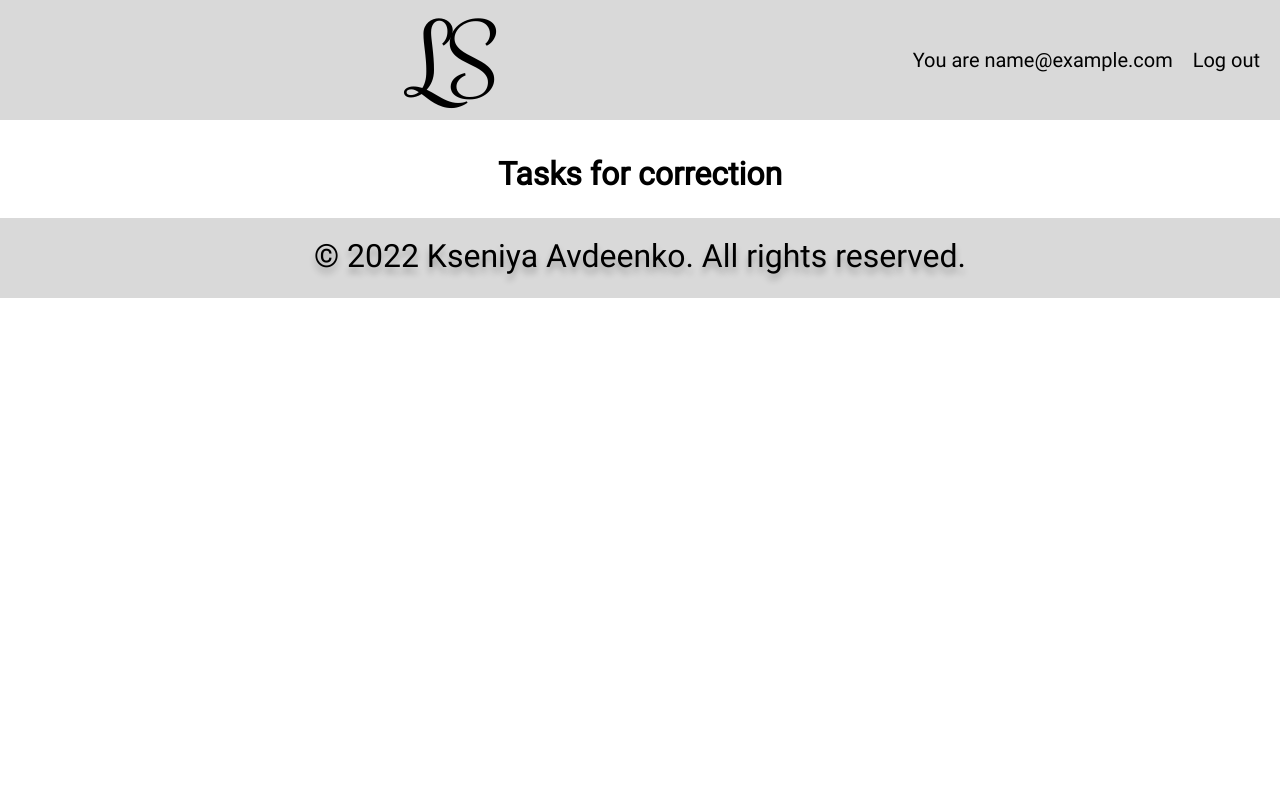
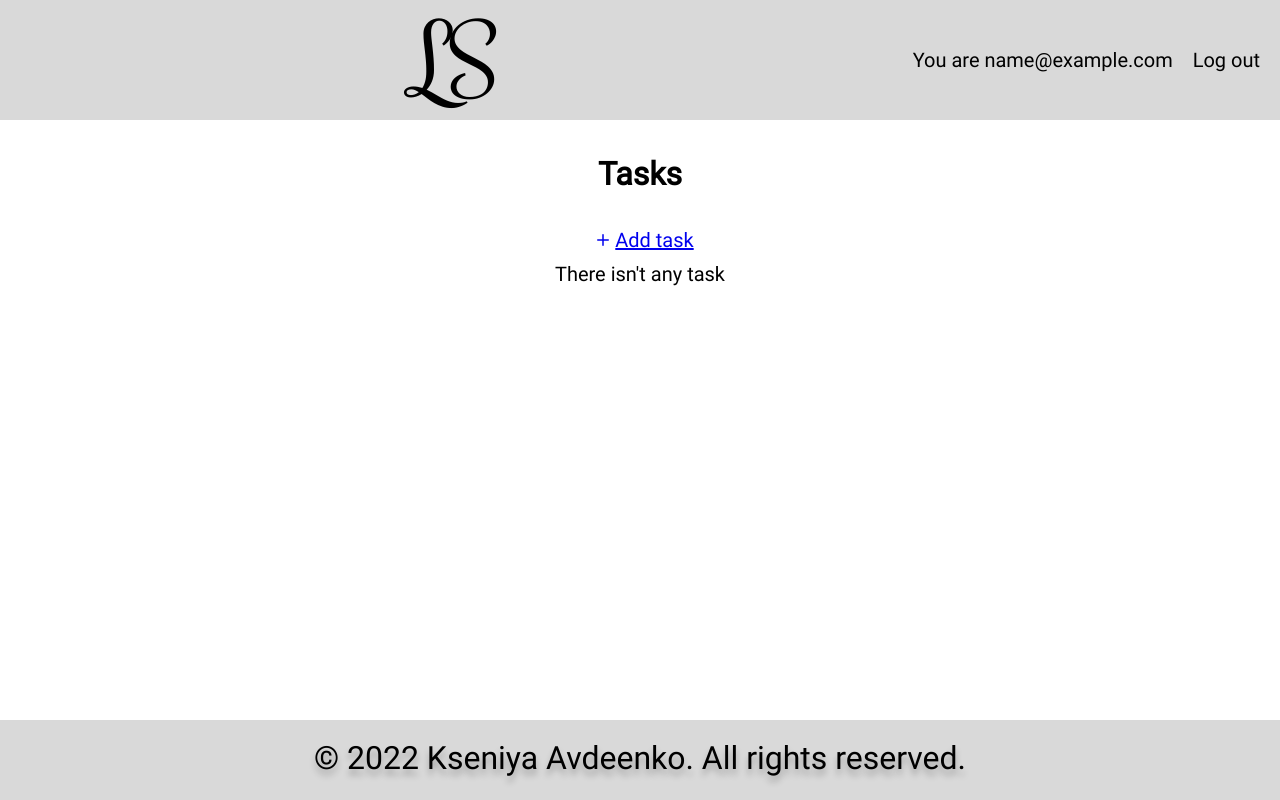
Before and after one commit to KseniyaAvdeenko/Learning_System, a Django app: page / in a window 1280 px wide. Run offline with Django 4.2, Linux system fonts and the light colour scheme; the visitor is signed in with stand-in values (Sample User, id 1); data that the repository does not hold is empty.

Commit message:
add add task for admin

```diff
--- a/learning_system/LS/models.py
+++ b/learning_system/LS/models.py
@@ -15,6 +15,7 @@
     last_name = models.CharField(verbose_name='last name', max_length=30)
     email = models.EmailField(unique=True)
     teacher = models.BooleanField(default=False)
+    student = models.BooleanField(default=False)
     date_joined = models.DateTimeField(auto_now_add=True)
     is_staff = models.BooleanField(default=False)
     is_active = models.BooleanField(default=True)
--- a/learning_system/LS/urls.py
+++ b/learning_system/LS/urls.py
@@ -13,7 +13,8 @@
     path('', views.home, name='home'),
     path('correction/<int:pk>/', views.correct_task, name='correct_task'),
     path('task/<slug:task_slug>/', views.task_detail, name='task_detail'),
-    path('profile/<int:pk>/', views.profile, name='profile')
+    path('profile/<int:pk>/', views.profile, name='profile'),
+    path('add_task/', AddTask.as_view(), name='add_task')
 ]
 
 if settings.DEBUG:
--- a/learning_system/LS/views.py
+++ b/learning_system/LS/views.py
@@ -6,7 +6,7 @@
 from django.urls import reverse_lazy
 from django.views import View
 from django.views.generic import CreateView, DetailView
-from .forms import RegistrationForm, LoginUserForm, MakeHwForm, CorrectHwForm
+from .forms import RegistrationForm, LoginUserForm, MakeHwForm, CorrectHwForm, TasksForm
 from .models import *
 
 
@@ -21,7 +21,7 @@
     template_name = 'login.html'
 
     def get_success_url(self):
-        return reverse_lazy('profile')
+        return reverse_lazy('home')
 
 
 def logout_user(request):
@@ -83,7 +83,7 @@
         form = CorrectHwForm(request.POST, instance=obj)
         if form.is_valid():
             try:
-                # CorrectionHw.objects.create(**form.cleaned_data)
+                CorrectionHw.objects.create(**form.cleaned_data)
                 answer = CorrectionHw(feedback=form.cleaned_data['feedback'], mark=form.cleaned_data['mark'])
                 answer.save()
                 return redirect("home")
@@ -118,3 +118,9 @@
         'teach_quantity': teach_quantity,
     }
     return render(request, html, context)
+
+
+class AddTask(CreateView):
+    form_class = TasksForm
+    template_name = 'add_task.html'
+    success_url = reverse_lazy('home')
--- a/learning_system/static/css/style.css
+++ b/learning_system/static/css/style.css
@@ -73,6 +73,7 @@
     display: flex;
     height:fit-content;
     justify-content: center;
+    min-height: 75vh;
 }
 
 .enter-form {
@@ -309,6 +310,7 @@
     width: 96%;
 }
 
+.add_task,
 .form-body form {
     display: flex;
     flex-direction: column;
@@ -316,6 +318,7 @@
     width: 96%;
 }
 
+.textarea,
 .form-body textarea {
     text-align: justify;
     padding: 10px 10px;
@@ -323,13 +326,16 @@
     border: 1px solid #ABABAB;
 }
 
+.input,
 .form-body input {
     margin-top: 15px;
+    padding: 10px;
 }
 
 .form-body button {
     margin-top: 25px auto;
 }
+
 
 
 /*task-correction*/
@@ -444,6 +450,16 @@
 .not_auth {
     display:flex;
     flex-direction: column;
+    margin-top: 35px;
+}
+
+.not_auth p {
+    display:flex;
+    width: fit-content;
+    align-items: baseline;
+    flex-direction: row;
+    font-size: 28px;
+    margin: 5px auto;
 }
 
 .not_auth a {
@@ -457,3 +473,44 @@
     height: 40px;
     margin-bottom: 20px;
 }
+
+/*admin task view*/
+
+.task-title-admin,
+.inner,
+.icons {
+    display: flex;
+    flex-direction: row;
+    align-items: center;
+}
+
+.task-title-admin {
+    justify-content: flex-end;
+    width: 100%;
+    height: 40px;
+    background: #ABABAB;
+}
+
+.inner {
+    width: 50%;
+    justify-content: space-between;
+    margin-right: 15px;
+}
+
+.icons svg {
+    margin-left: 10px;
+}
+
+/*adding*/
+
+.adding {
+    display: flex;
+    flex-direction: row;
+    align-items: center;
+    width: fit-content;
+    padding: 10px;
+}
+
+.adding svg {
+    margin-left: 5px;
+}
--- a/learning_system/templates/base.html
+++ b/learning_system/templates/base.html
@@ -15,7 +15,7 @@
             <nav class="nav">
                 {% if user.is_authenticated %}
                     <ul>
-                        <li><a href="{% url 'profile' user.pk %}">You are {{ user.email }}</li>
+                        <li><a href="{% url 'profile' user.pk %}">You are {{ user.email }}</a></li>
                         <li><a href="{% url 'logout' %}">Log out</a></li>
                     </ul>
                 {% else %}
--- a/learning_system/templates/home.html
+++ b/learning_system/templates/home.html
@@ -8,6 +8,7 @@
     {% if user.teacher %}
         <div class="container">
             <h1 class="title">Tasks for correction</h1>
+            {% if for_correct %}
                 {% for f_c in for_correct %}
                     <div class="task-correction">
                         <div class="correction-header">
@@ -19,35 +20,48 @@
                         </button>
                     </div>
                 {% endfor %}
+            {% else %}
+                <p>There is no homeworks to correct</p>
+            {% endif %}
         </div>
     {% elif user.is_staff %}
         <div class="container">
-                    <h1 class="title">Tasks for correction</h1>
-                    {% for f_c in for_correct %}
-                        <div class="task-correction">
-                            <div class="correction-header">
-                                <p>From student: {{f_c.from_student}}</p>
-                                <p>For task: {{f_c.task_id}}</p>
-                            </div>
-                            <button class="btn">
-                                <a href="{% url  'correct_task' f_c.pk %}">Check it</a>
-                            </button>
+            <h1 class="title">Tasks</h1>
+            <a class="adding" href="{% url  'add_task' %}">
+                <svg xmlns="http://www.w3.org/2000/svg" width="24" height="24" fill="currentColor" class="bi bi-plus" viewBox="0 0 16 16">
+                    <path d="M8 4a.5.5 0 0 1 .5.5v3h3a.5.5 0 0 1 0 1h-3v3a.5.5 0 0 1-1 0v-3h-3a.5.5 0 0 1 0-1h3v-3A.5.5 0 0 1 8 4z"/>
+                </svg>
+                Add task
+            </a>
+            {% if tasks %}
+                {% for task in tasks %}
+                    <div class="task">
+                        <a href="#"><p> {{task.title}}</p></a>
                     </div>
                 {% endfor %}
+            {% else %}
+                <p>There isn't any task</p>
+            {% endif %}
         </div>
-    {% else %}
+
+    {% elif user.student %}
         <div class="container">
             <h1 class="title">Tasks</h1>
+            {% if tasks %}
                 {% for task in tasks %}
                     <div class="task">
-                    <a href="{% url  'task_detail' task.slug %}"><p> {{task.title}}</p></a>
+                        <a href="{% url 'task_detail' task.slug %}"><p> {{task.title}}</p></a>
                     </div>
                 {% endfor %}
+            {% else %}
+                <p>There isn't any task</p>
+            {% endif %}
+        </div>
     {% endif %}
 {% else %}
             <div class="not_auth">
                 <p>You are not logged in</p>
-                <a href="{% url 'login' %}">Login</a>|<a href="{% url 'signup' %}">Sign up</a>
+                <p><a href="{% url 'login' %}">Login</a>|<a href="{% url 'signup' %}">Sign up</a></p>
             </div>
 
 {% endif %}
--- a/learning_system/templates/signup.html
+++ b/learning_system/templates/signup.html
@@ -27,7 +27,7 @@
         {{form.last_name}}
 
         <label for="{{ form.email.id_for_label}}">{{form.email.label}}</label>
-
+        {{form.email}}
 
         <label for="{{ form.password1.id_for_label}}">{{form.password1.label}}</label>
         {{form.password1}}
```
Also changed, not shown: learning_system/LS/forms.py (+18 -2 lines), learning_system/templates/add_task.html (added, +25 -0 lines), learning_system/templates/profile.html (+24 -12 lines), learning_system/templates/task_detail.html (+27 -23 lines). Lines whose indentation alone changed are shown as unchanged.
